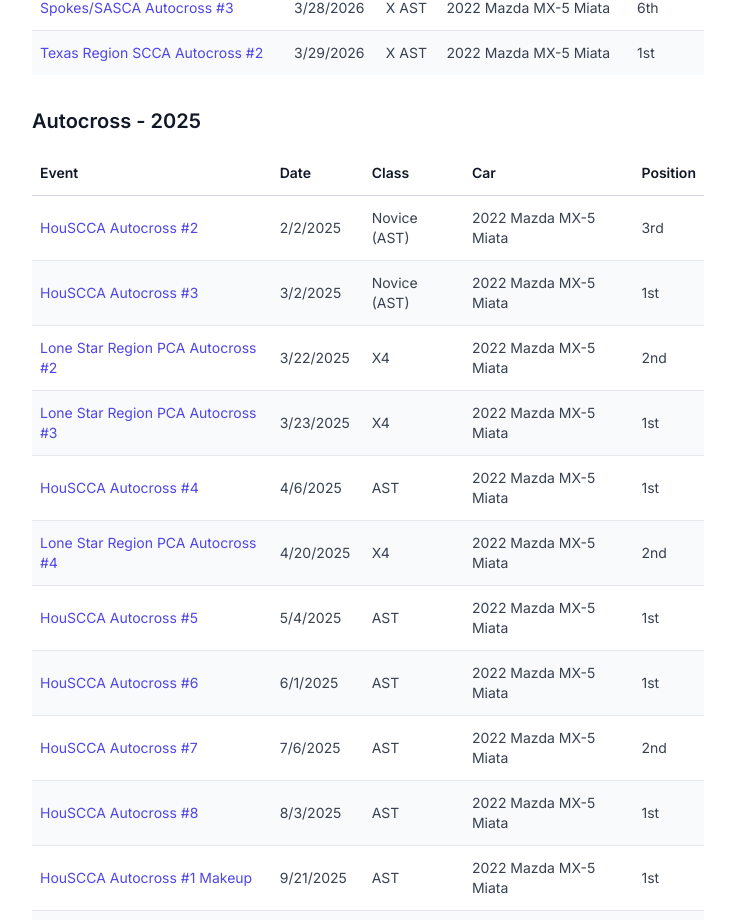
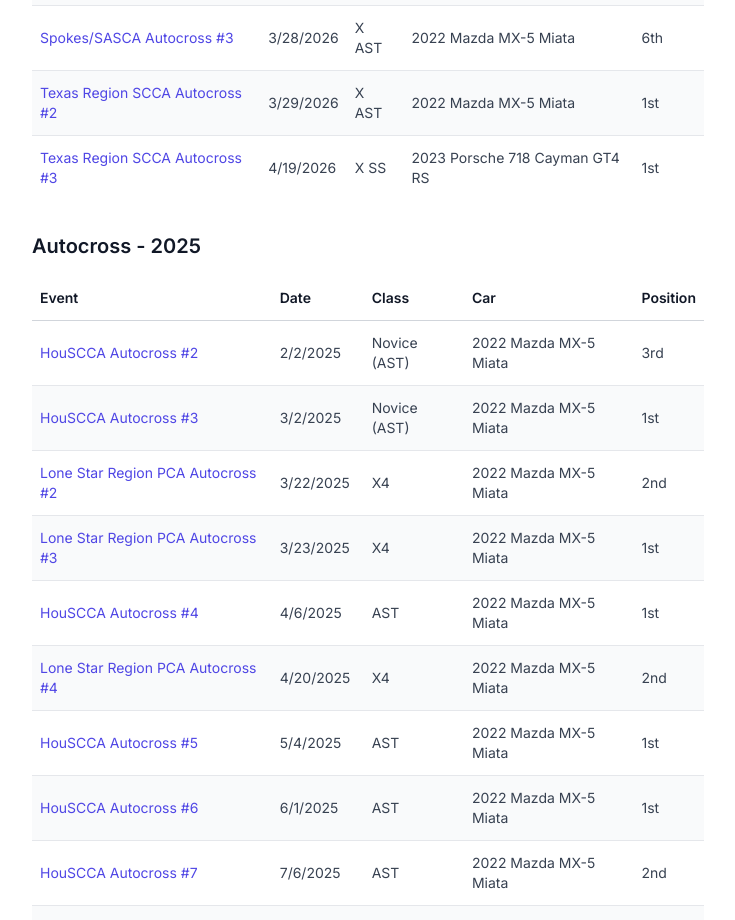
Before and after one commit to ahervias77/ahervias_site, a Next.js app: page /racing in a window 1280 px wide. Shown: the part 1773-2693 px from the top of the page, without its empty margins (272-1007 px from the left). Built offline with nearby package versions, Linux system fonts and the light colour scheme.

Commit message:
Add 2026.04.19 autocross results

```diff
--- a/src/app/racing/page.tsx
+++ b/src/app/racing/page.tsx
@@ -56,6 +56,14 @@
         car: '2022 Mazda MX-5 Miata',
         position: '1st',
         videoUrl: 'https://www.youtube.com/watch?v=lmsXby6yaAo'
+      },
+      {
+        eventName: 'Texas Region SCCA Autocross #3',
+        date: '4/19/2026',
+        class: 'X SS',
+        car: '2023 Porsche 718 Cayman GT4 RS',
+        position: '1st',
+        videoUrl: 'https://www.youtube.com/watch?v=LNKK5PG1l_0'
       },
     ]
   },
```
